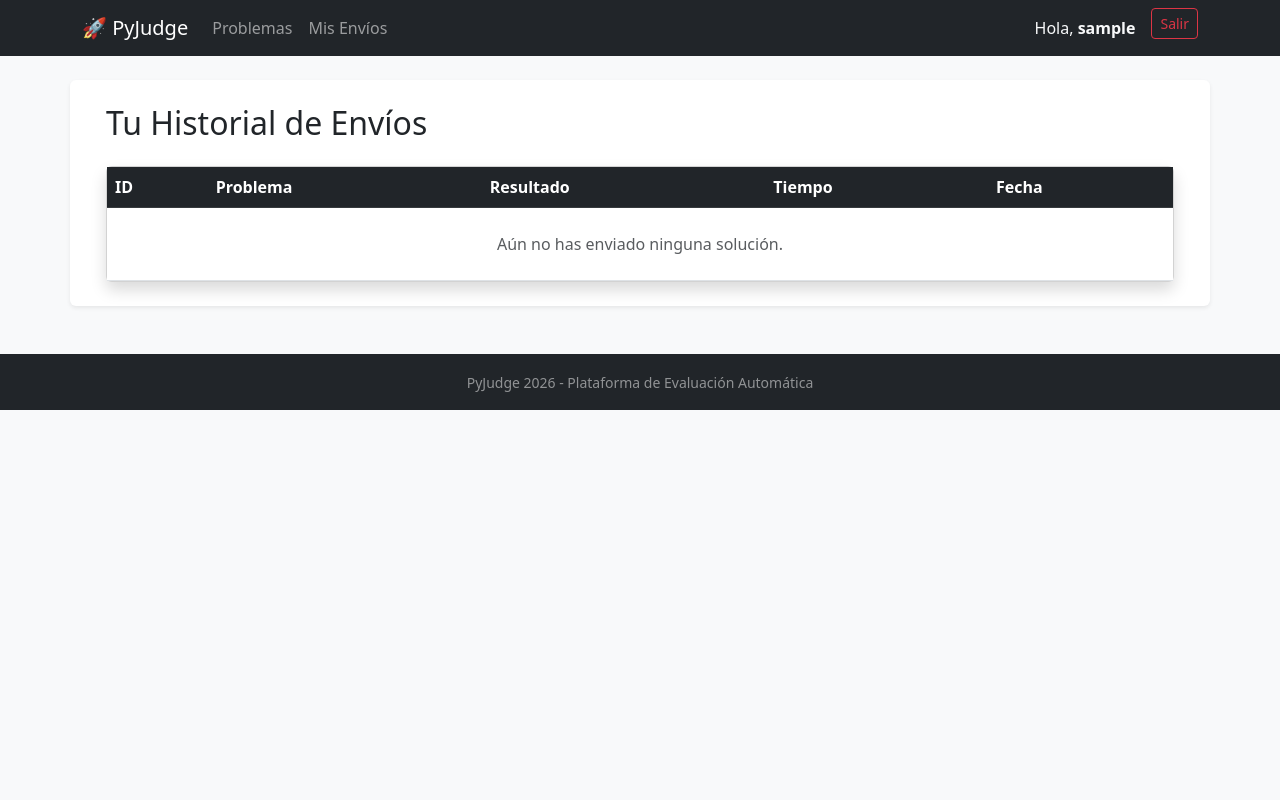
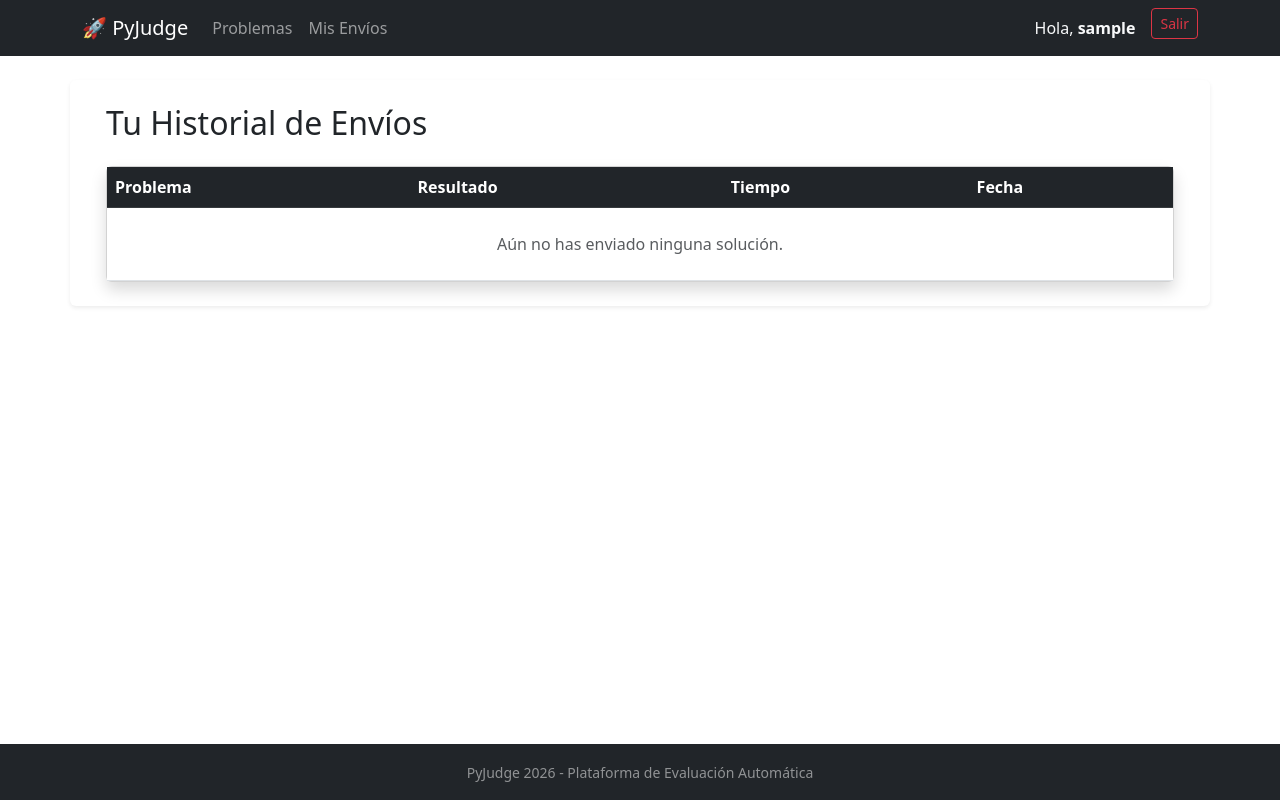
Before and after one commit to diegoAEspinoza/judge_online, a Django app: page /history/ in a window 1280 px wide. Run offline with Django 5.2, Linux system fonts and the light colour scheme; the visitor is signed in with stand-in values (Sample User, id 1); data that the repository does not hold is empty; parts of the project's set-up code (start-up, migrations or seed data) failed here and were passed over.

Commit message:
new stile

```diff
--- a/core/settings.py
+++ b/core/settings.py
@@ -23,6 +23,7 @@ LOGOUT_REDIRECT_URL = 'problem_list'
 BASE_DIR = Path(__file__).resolve().parent.parent
 load_dotenv(os.path.join(BASE_DIR, ".env"))
 
+ADMIN_URL_PATH = os.getenv("ADMIN_PATH")
 
 # Quick-start development settings - unsuitable for production
 # See https://docs.djangoproject.com/en/6.0/howto/deployment/checklist/
--- a/core/urls.py
+++ b/core/urls.py
@@ -16,9 +16,11 @@ Including another URLconf
 """
 from django.contrib import admin
 from django.urls import path, include
+from django.conf import settings
+
 
 urlpatterns = [
-    path('admin/', admin.site.urls),
+    path(f'{settings.ADMIN_URL_PATH}', admin.site.urls),
     path('accounts/', include('django.contrib.auth.urls')),
     path('', include('judge.urls')),
 ]
--- a/judge/templates/judge/base.html
+++ b/judge/templates/judge/base.html
@@ -6,7 +6,7 @@
     <title>PyJudge - Online Judge</title>
     <link href="https://cdn.jsdelivr.net/npm/bootstrap@5.3.0/dist/css/bootstrap.min.css" rel="stylesheet">
 </head>
-<body class="bg-light">
+<body class="d-flex flex-column min-vh-100">
     <nav class="navbar navbar-expand-lg navbar-dark bg-dark mb-4">
         <div class="container">
             <a class="navbar-brand" href="{% url 'problem_list' %}">🚀 PyJudge</a>
--- a/judge/templates/judge/submission_history.html
+++ b/judge/templates/judge/submission_history.html
@@ -8,7 +8,6 @@
             <table class="table table-hover mb-0 align-middle">
                 <thead class="table-dark">
                     <tr>
-                        <th>ID</th>
                         <th>Problema</th>
                         <th>Resultado</th>
                         <th>Tiempo</th>
@@ -18,7 +17,6 @@
                 <tbody>
                     {% for submission in submissions %}
                     <tr>
-                        <td>#{{ submission.id }}</td>
                         <td><strong>{{ submission.problem.title }}</strong></td>
                         <td>
                             <span class="badge
```
